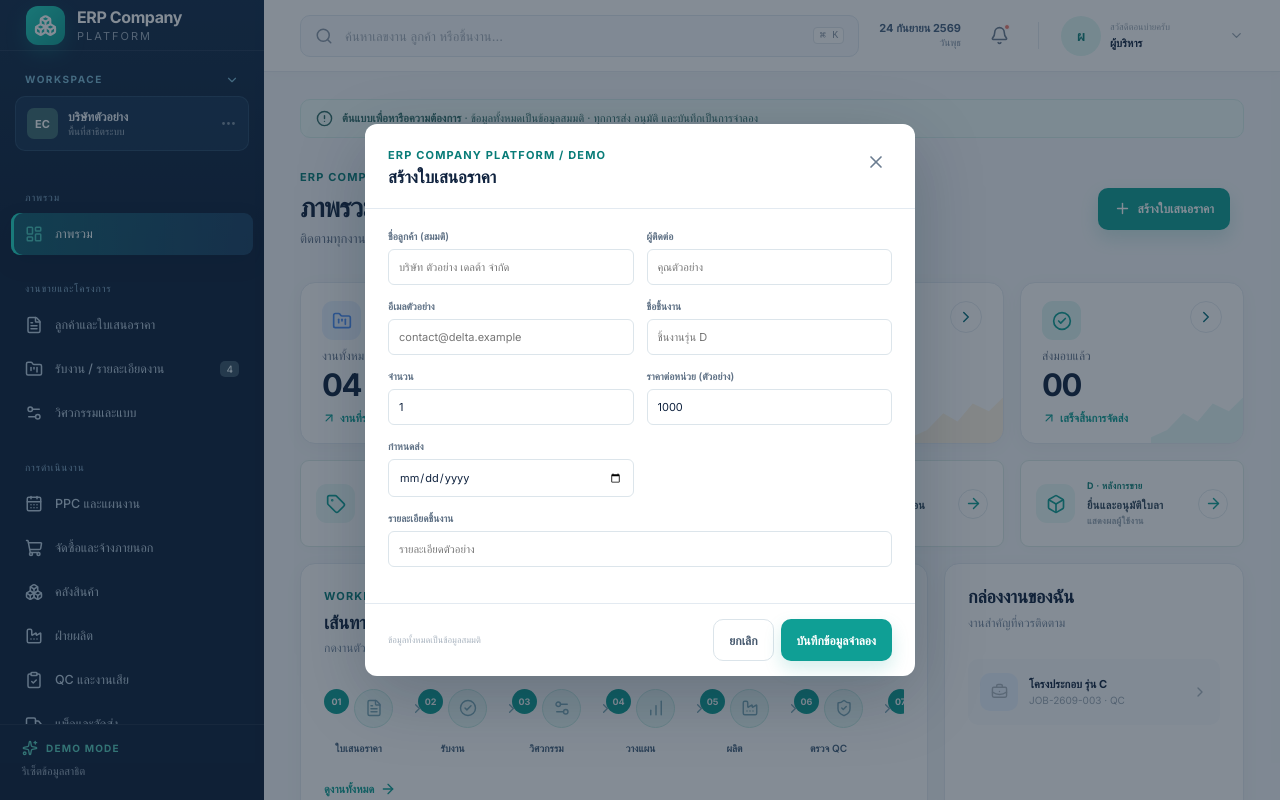
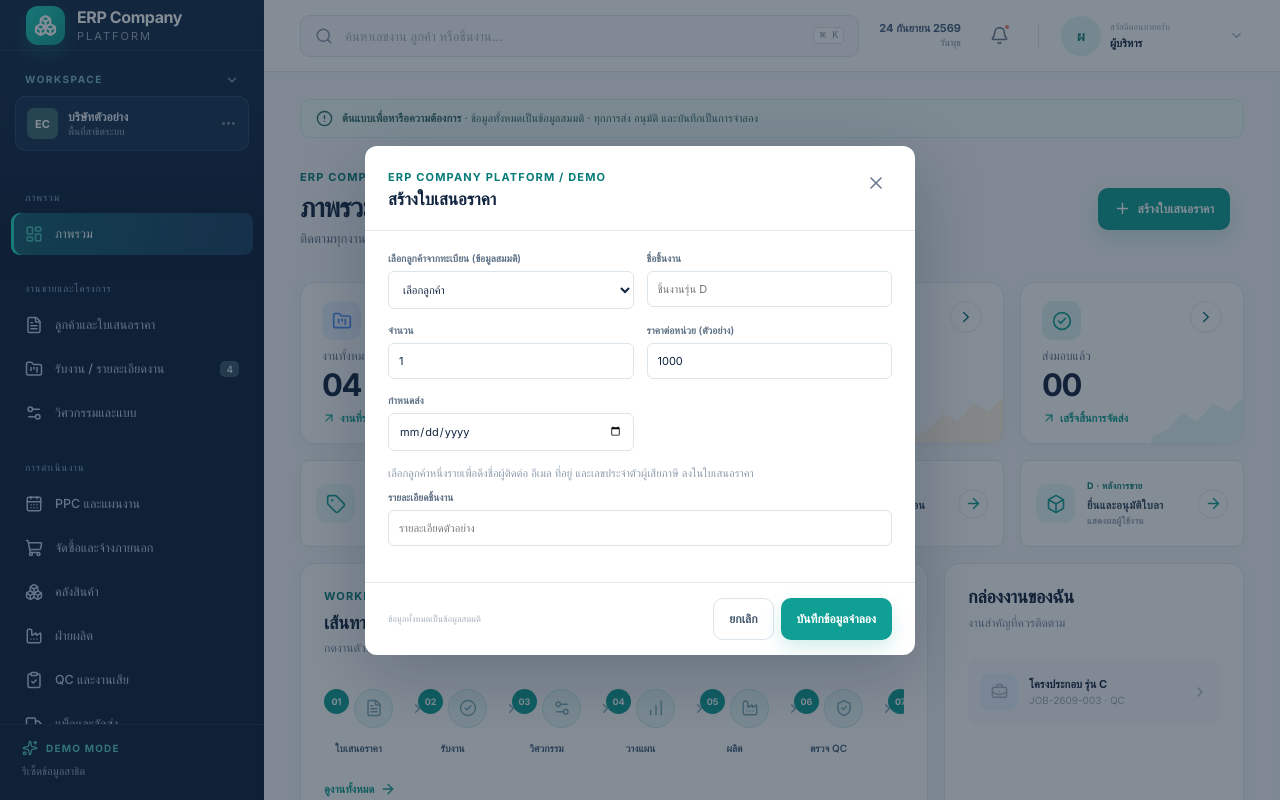
Before and after one commit to SitthidetiT/ERP-Mockup, a Next.js app: page /dashboard in a window 1280 px wide. Both pictures are taken after a click on the button "สร้างใบเสนอราคา". Shown: the top 800 px of the page. Built offline with nearby package versions, Linux system fonts and the light colour scheme; a web font is replaced by a local one.

Commit message:
Add mock customer lookup for quotations

```diff
--- a/app/data.ts
+++ b/app/data.ts
@@ -51,12 +51,22 @@ export type QuoteLine = {
   qty: number;
   price: number;
 };
+export type Customer = {
+  id: string;
+  name: string;
+  contact: string;
+  email: string;
+  address: string;
+  taxId: string;
+};
 export type Job = {
   id: string;
   quoteId: string;
+  customerId?: string;
   customer: string;
   contact: string;
   email: string;
+  address?: string;
   title: string;
   description: string;
   due: string;
@@ -105,6 +115,7 @@ export type StockMove = {
   jobId?: string;
 };
 export type AppData = {
+  customers: Customer[];
   jobs: Job[];
   leaves: Leave[];
   notifications: string[];
@@ -235,13 +246,49 @@ export const routeOptions = [
 ];
 const stamp = "24 ก.ย. 2569 09:30";
 export const initialData: AppData = {
+  customers: [
+    {
+      id: "CUS-001",
+      name: "บริษัท ตัวอย่าง อัลฟา จำกัด",
+      contact: "คุณอร (ข้อมูลสมมติ)",
+      email: "contact@alpha.example",
+      address: "88/1 ถนนตัวอย่าง แขวงอุตสาหกรรม เขตพัฒนา กรุงเทพฯ 10200",
+      taxId: "0100000000001",
+    },
+    {
+      id: "CUS-002",
+      name: "ห้างหุ้นส่วน ตัวอย่าง เบต้า",
+      contact: "คุณพิม (ข้อมูลสมมติ)",
+      email: "procurement@beta.example",
+      address: "25/9 หมู่ 4 ตำบลตัวอย่าง อำเภอเมือง นครปฐม 73000",
+      taxId: "0100000000002",
+    },
+    {
+      id: "CUS-003",
+      name: "บริษัท ตัวอย่าง แกมมา จำกัด",
+      contact: "คุณนที (ข้อมูลสมมติ)",
+      email: "orders@gamma.example",
+      address: "101 อาคารตัวอย่าง ชั้น 6 ถนนสุขุมวิท เขตวัฒนา กรุงเทพฯ 10110",
+      taxId: "0100000000003",
+    },
+    {
+      id: "CUS-004",
+      name: "บริษัท ตัวอย่าง เดลต้า จำกัด",
+      contact: "คุณดา (ข้อมูลสมมติ)",
+      email: "sample@delta.example",
+      address: "79/4 ถนนอุตสาหกรรม ตำบลตัวอย่าง อำเภอบางปะอิน อยุธยา 13160",
+      taxId: "0100000000004",
+    },
+  ],
   jobs: [
     {
       id: "JOB-2609-001",
       quoteId: "QT-2609-001",
+      customerId: "CUS-001",
       customer: "บริษัท ตัวอย่าง อัลฟา จำกัด",
       contact: "คุณอร (ข้อมูลสมมติ)",
       email: "contact@alpha.example",
+      address: "88/1 ถนนตัวอย่าง แขวงอุตสาหกรรม เขตพัฒนา กรุงเทพฯ 10200",
       title: "ชุดฐานยึดเครื่องจักร รุ่น A",
       description: "ชิ้นงานตัวอย่างสำหรับเส้นทางผลิตปกติ",
       due: "2026-10-12",
@@ -279,9 +326,11 @@ export const initialData: AppData = {
     {
       id: "JOB-2609-002",
       quoteId: "QT-2609-002",
+      customerId: "CUS-002",
       customer: "ห้างหุ้นส่วน ตัวอย่าง เบต้า",
       contact: "คุณพิม (ข้อมูลสมมติ)",
       email: "procurement@beta.example",
+      address: "25/9 หมู่ 4 ตำบลตัวอย่าง อำเภอเมือง นครปฐม 73000",
       title: "เพลาขับพิเศษ รุ่น B",
       description: "ชิ้นงานตัวอย่างสำหรับจ้างภายนอกบางส่วน",
       due: "2026-10-05",
@@ -316,9 +365,11 @@ export const initialData: AppData = {
     {
       id: "JOB-2609-003",
       quoteId: "QT-2609-003",
+      customerId: "CUS-003",
       customer: "บริษัท ตัวอย่าง แกมมา จำกัด",
       contact: "คุณนที (ข้อมูลสมมติ)",
       email: "orders@gamma.example",
+      address: "101 อาคารตัวอย่าง ชั้น 6 ถนนสุขุมวิท เขตวัฒนา กรุงเทพฯ 10110",
       title: "โครงประกอบ รุ่น C",
       description: "ชิ้นงานตัวอย่างสำหรับตรวจคุณภาพและส่งกลับแก้ไข",
       due: "2026-09-29",
@@ -353,9 +404,11 @@ export const initialData: AppData = {
     {
       id: "JOB-2609-004",
       quoteId: "QT-2609-004",
+      customerId: "CUS-004",
       customer: "บริษัท ตัวอย่าง เดลต้า จำกัด",
       contact: "คุณดา (ข้อมูลสมมติ)",
       email: "sample@delta.example",
+      address: "79/4 ถนนอุตสาหกรรม ตำบลตัวอย่าง อำเภอบางปะอิน อยุธยา 13160",
       title: "ชิ้นส่วนต้นแบบจำกัดสิทธิ์",
       description: "ตัวอย่างการจำกัดการมองเห็นงานประเภทซีเคร็ต",
       due: "2026-10-20",
--- a/app/globals.css
+++ b/app/globals.css
@@ -3119,6 +3119,52 @@ input:focus-visible {
   background: #f9fcfc;
 }
 
+.customer-lookup {
+  display: grid;
+  grid-template-columns: 38px minmax(0, 1fr) auto;
+  align-items: center;
+  gap: 11px;
+  margin: 14px 0;
+  padding: 12px;
+  border: 1px solid #c9e8e2;
+  border-radius: 9px;
+  background: #f3fcfa;
+  color: #176e6b;
+}
+
+.customer-lookup .customer-avatar {
+  display: grid;
+  width: 38px;
+  height: 38px;
+  place-items: center;
+  border-radius: 50%;
+  background: #d5f3ed;
+  color: #087c78;
+  font-weight: 700;
+}
+
+.customer-lookup strong,
+.customer-lookup span,
+.customer-lookup small {
+  display: block;
+}
+
+.customer-lookup strong {
+  color: #173c50;
+  font-size: 12px;
+}
+
+.customer-lookup span,
+.customer-lookup small {
+  margin-top: 3px;
+  color: #4e6e7d;
+  font-size: 10px;
+}
+
+.customer-lookup small {
+  color: #688391;
+}
+
 @media (max-width: 900px) {
   .quote-toolbar {
     align-items: flex-start;
--- a/app/page.tsx
+++ b/app/page.tsx
@@ -367,24 +367,28 @@ export default function Home() {
   }
   function saveDialog() {
     if (dialog === "quote") {
+      const selectedCustomer = data.customers.find(
+        (customer) => customer.id === form.customerId,
+      );
       if (
-        !form.customer?.trim() ||
+        !selectedCustomer ||
         !form.title?.trim() ||
-        !form.email?.includes("@") ||
         Number(form.qty) <= 0 ||
         Number(form.price) <= 0
       )
         return setError(
-          "กรุณากรอกลูกค้า ชิ้นงาน อีเมล จำนวน และราคาให้ครบถ้วน",
+          "กรุณาเลือกลูกค้าจากทะเบียน แล้วกรอกชิ้นงาน จำนวน และราคาให้ครบถ้วน",
         );
       const n = data.jobs.length + 1;
       const id = `JOB-2609-${String(n).padStart(3, "0")}`;
       const newJob: Job = {
         id,
         quoteId: `QT-2609-${String(n).padStart(3, "0")}`,
-        customer: form.customer,
-        contact: form.contact || "ผู้ติดต่อสมมติ",
-        email: form.email,
+        customerId: selectedCustomer.id,
+        customer: selectedCustomer.name,
+        contact: selectedCustomer.contact,
+        email: selectedCustomer.email,
+        address: selectedCustomer.address,
         title: form.title,
         description: form.description || "ชิ้นงานตัวอย่าง",
         due: form.due || "2026-10-30",
@@ -1477,6 +1481,12 @@ function JobTab({
                 <span>อีเมล</span>
                 <strong>{job.email}</strong>
               </div>
+              <div>
+                <span>ที่อยู่</span>
+                <strong>
+                  {job.address || "ที่อยู่ลูกค้าตัวอย่าง (รอยืนยัน)"}
+                </strong>
+              </div>
             </div>
             <dl className="document-details">
               <div>
@@ -2986,6 +2996,25 @@ function DialogView({
       </select>
     </label>
   );
+  const selectedCustomer = data.customers.find(
+    (customer) => customer.id === form.customerId,
+  );
+  const customerSelect = () => (
+    <label className="field">
+      <span>เลือกลูกค้าจากทะเบียน (ข้อมูลสมมติ)</span>
+      <select
+        value={form.customerId || ""}
+        onChange={(e) => field("customerId", e.target.value)}
+      >
+        <option value="">เลือกลูกค้า</option>
+        {data.customers.map((customer) => (
+          <option key={customer.id} value={customer.id}>
+            {customer.id} · {customer.name}
+          </option>
+        ))}
+      </select>
+    </label>
+  );
   return (
     <div className="modal-backdrop" onMouseDown={close}>
       <div
@@ -3008,23 +3037,34 @@ function DialogView({
           {dialog === "quote" && (
             <>
               <div className="form-grid">
-                {input(
-                  "customer",
-                  "ชื่อลูกค้า (สมมติ)",
-                  "บริษัท ตัวอย่าง เดลต้า จำกัด",
-                )}
-                {input("contact", "ผู้ติดต่อ", "คุณตัวอย่าง")}
-                {input(
-                  "email",
-                  "อีเมลตัวอย่าง",
-                  "contact@delta.example",
-                  "email",
-                )}
+                {customerSelect()}
                 {input("title", "ชื่อชิ้นงาน", "ชิ้นงานรุ่น D")}
                 {input("qty", "จำนวน", "1", "number")}
                 {input("price", "ราคาต่อหน่วย (ตัวอย่าง)", "1000", "number")}
                 {input("due", "กำหนดส่ง", "", "date")}
               </div>
+              {selectedCustomer ? (
+                <div className="customer-lookup">
+                  <div className="customer-avatar">
+                    {selectedCustomer.name.charAt(0)}
+                  </div>
+                  <div>
+                    <strong>{selectedCustomer.name}</strong>
+                    <span>
+                      {selectedCustomer.contact} · {selectedCustomer.email}
+                    </span>
+                    <small>
+                      {selectedCustomer.address} · TAX {selectedCustomer.taxId}
+                    </small>
+                  </div>
+                  <CheckCircle2 size={18} />
+                </div>
+              ) : (
+                <div className="dialog-hint">
+                  เลือกลูกค้าหนึ่งรายเพื่อดึงชื่อผู้ติดต่อ อีเมล ที่อยู่
+                  และเลขประจำตัวผู้เสียภาษี ลงในใบเสนอราคา
+                </div>
+              )}
               {input("description", "รายละเอียดชิ้นงาน", "รายละเอียดตัวอย่าง")}
             </>
           )}
```
